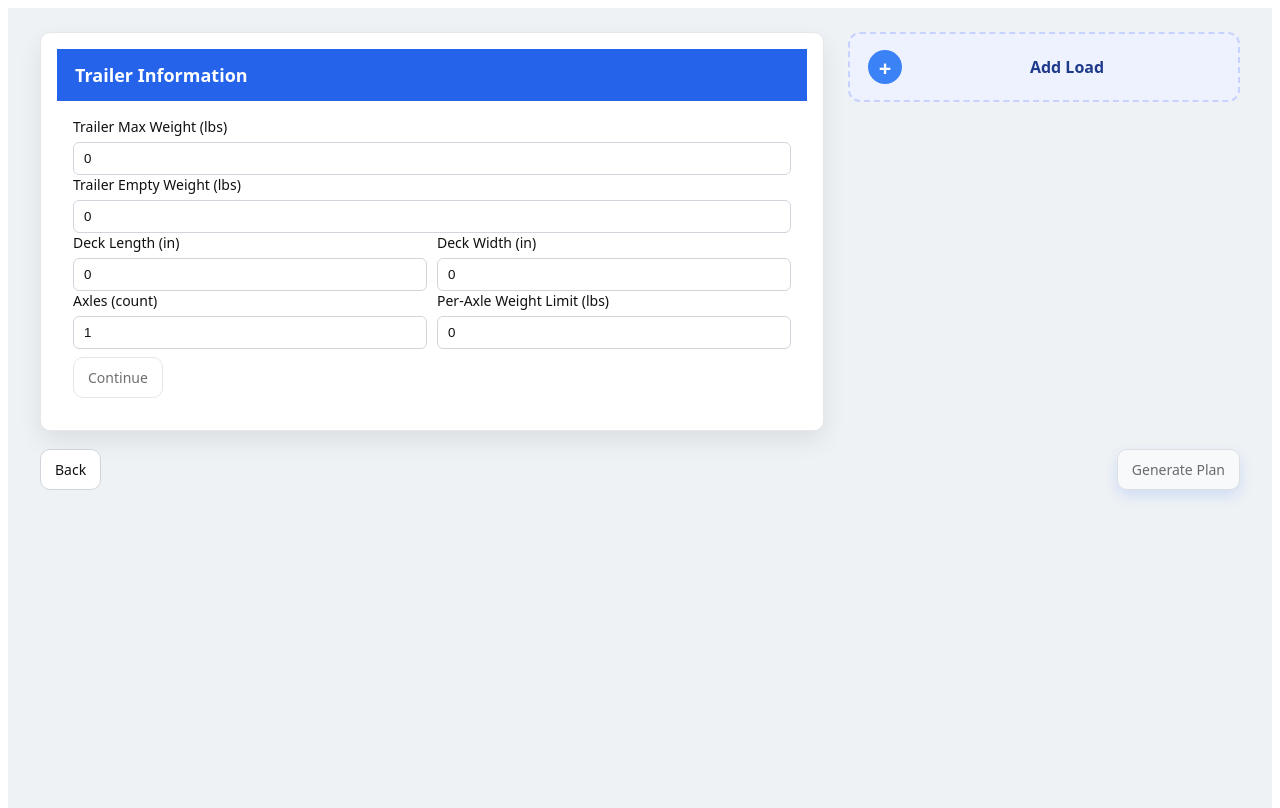
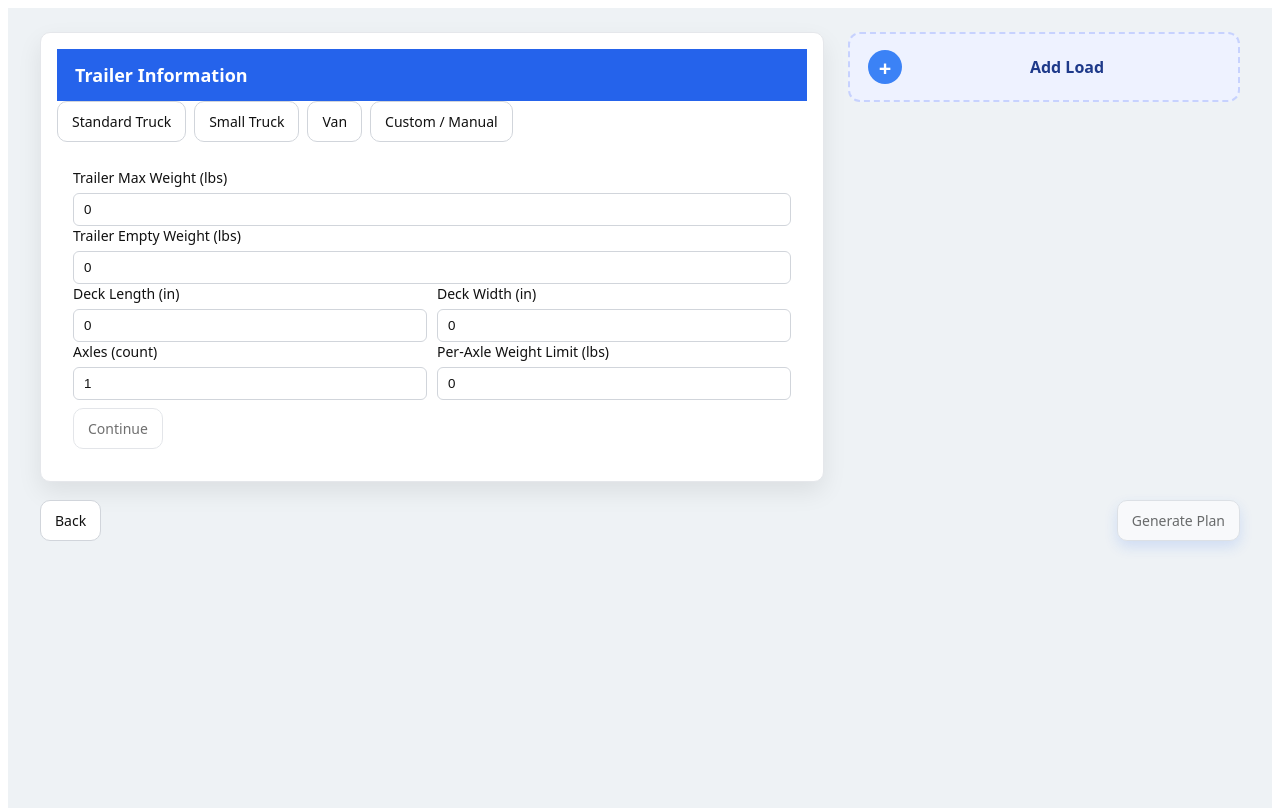
Before and after one commit to Patticus-king/UpTheLoad, a React (Vite) app: page /input in a window 1280 px wide. Built offline with nearby package versions, Linux system fonts and the light colour scheme.

Commit message:
Updated form with specific truck dimensions

```diff
--- a/src/components/TrailerInfoForm.tsx
+++ b/src/components/TrailerInfoForm.tsx
@@ -52,6 +52,48 @@ export default function TrailerInfoForm({
   const [formS, setFormS] = useState<TrailerFormStrings>(() => toStrs(value));
   const [touched, setTouched] = useState(false);
 
+  // 🔹 Presets (valores típicos)
+  const presets: Record<string, TrailerFormStrings> = {
+    custom: {
+      trailer_max_weight: "",
+      trailer_empty_weight: "",
+      deck_length: "",
+      deck_width: "",
+      axles: "1",
+      axle_weight_limit: "",
+    },
+    standardTruck: {
+      trailer_max_weight: "52000",
+      trailer_empty_weight: "12000",
+      deck_length: "636", // 53 ft
+      deck_width: "102",  // 8.5 ft
+      axles: "2",
+      axle_weight_limit: "20000",
+    },
+    smallTruck: {
+      trailer_max_weight: "20000",
+      trailer_empty_weight: "8000",
+      deck_length: "360", // 30 ft
+      deck_width: "96",
+      axles: "2",
+      axle_weight_limit: "10000",
+    },
+    van: {
+      trailer_max_weight: "10000",
+      trailer_empty_weight: "5000",
+      deck_length: "200", // 16.6 ft
+      deck_width: "84",
+      axles: "2",
+      axle_weight_limit: "5000",
+    },
+  };
+
+  // 🔹 Manejar selección de preset
+  const handlePresetClick = (preset: keyof typeof presets) => {
+    setFormS(presets[preset]);
+    setTouched(false);
+  };
+
   // If parent provides a new value, sync our strings.
   useEffect(() => {
     if (value) setFormS(toStrs(value));
@@ -96,7 +138,6 @@ export default function TrailerInfoForm({
   }, [parsed.numeric, parsed.isValid]);
 
   const setField = (key: keyof TrailerFormStrings, v: string) => {
-    // allow empty string (user clearing), keep whatever they type
     setFormS((prev) => ({ ...prev, [key]: v }));
   };
 
@@ -110,6 +151,22 @@ export default function TrailerInfoForm({
   return (
     <form className="card-inner" onSubmit={handleSubmit}>
       <div className="card-header small">Trailer Information</div>
+
+      {/* 🔹 Botones de presets */}
+      <div style={{ display: "flex", gap: "8px", flexWrap: "wrap", marginBottom: "10px" }}>
+        <button type="button" className="btn btn-ghost" onClick={() => handlePresetClick("standardTruck")}>
+          Standard Truck
+        </button>
+        <button type="button" className="btn btn-ghost" onClick={() => handlePresetClick("smallTruck")}>
+          Small Truck
+        </button>
+        <button type="button" className="btn btn-ghost" onClick={() => handlePresetClick("van")}>
+          Van
+        </button>
+        <button type="button" className="btn btn-ghost" onClick={() => handlePresetClick("custom")}>
+          Custom / Manual
+        </button>
+      </div>
 
       <div className="card-body">
         <label>
```
